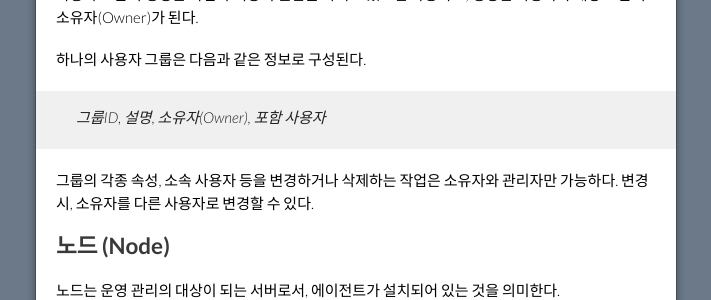
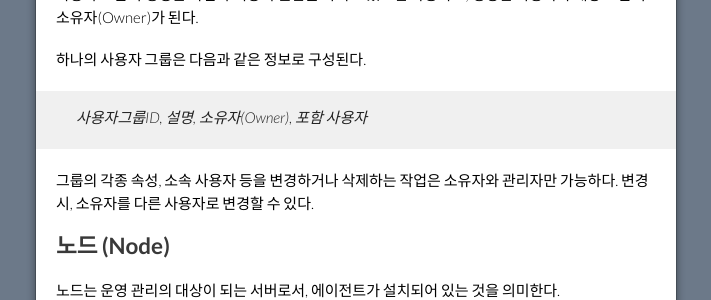
Before and after one commit to opmate/opmate.github.io, a Jekyll site: the page built from document/Overview.md, in a window 1280 px wide and 900 px high, scrolled down 812 px. Shown: the part 152-452 px from the top of the window, without its empty margins (284-995 px from the left). Built offline with Jekyll 4.4.1, drawn with Linux system fonts in a browser that asks for light colours; our own code applies the rules of GitHub Pages for plain Markdown files; a script that is not in the unit is left out; the repository's description, which GitHub fills in, is left out; some of the changed text lies outside the part shown.

Commit message:
Update Overview.md

```diff
--- a/document/Overview.md
+++ b/document/Overview.md
@@ -36,7 +36,7 @@ title: Overview
 사용자 그룹의 생성은 작업자 이상의 권한을 가지고 있으면 가능하고, 생성한 사용자가 해당 그룹의 소유자(Owner)가 된다.
 
 하나의 사용자 그룹은 다음과 같은 정보로 구성된다.
-> 그룹ID, 설명, 소유자(Owner), 포함 사용자
+> 사용자그룹ID, 설명, 소유자(Owner), 포함 사용자
 
 그룹의 각종 속성, 소속 사용자 등을 변경하거나 삭제하는 작업은 소유자와 관리자만 가능하다.
 변경시, 소유자를 다른 사용자로 변경할 수 있다.
```
Also changed, not shown: other parts of document/Overview.md (+2 -0 lines).
